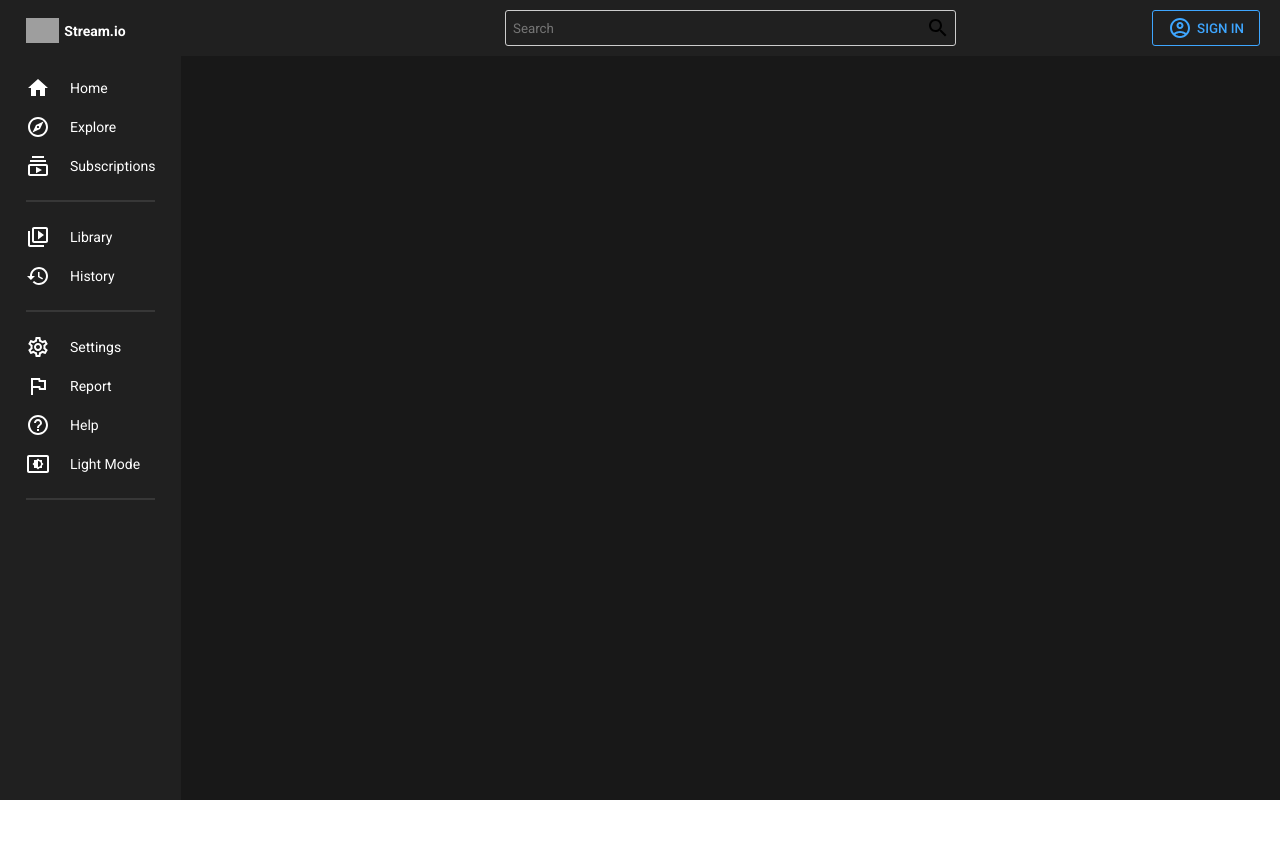
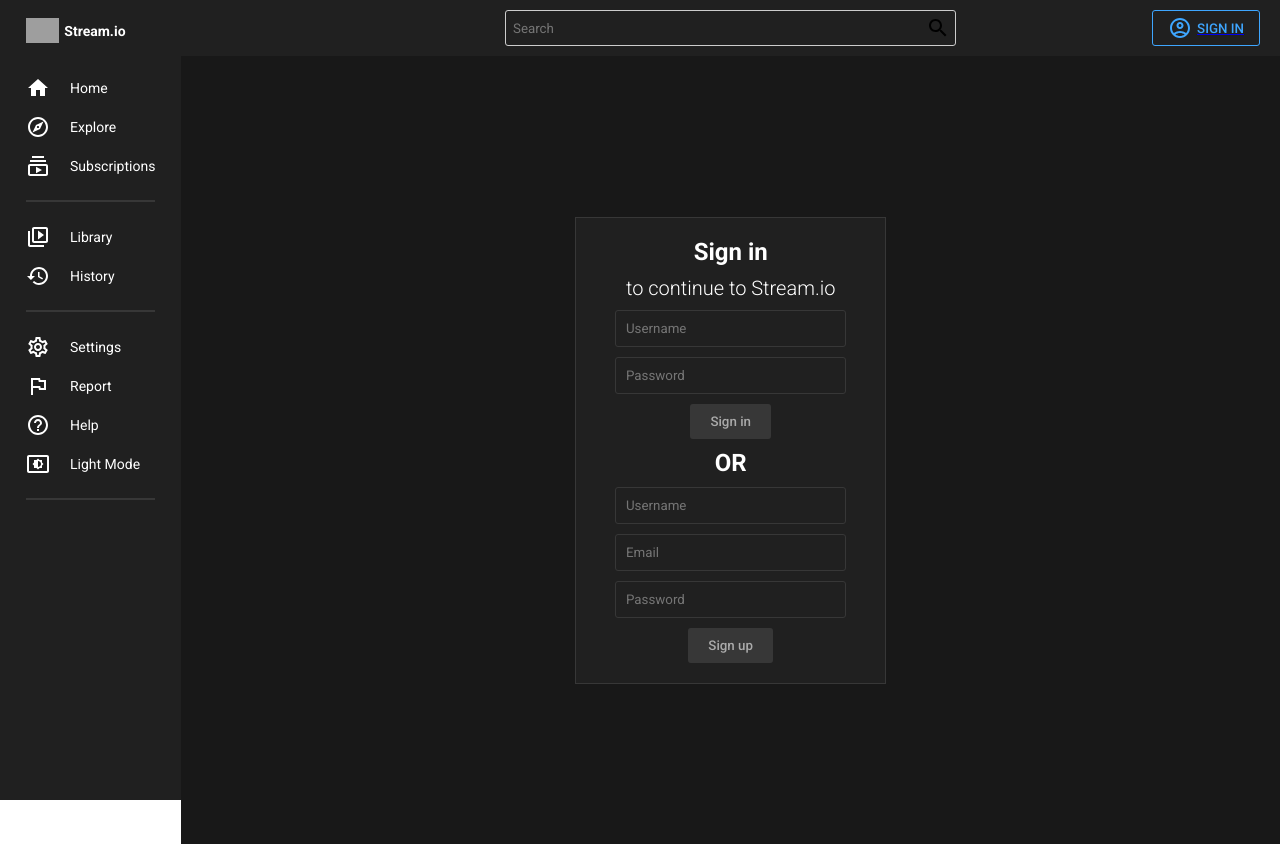
Before and after one commit to sidharthvnair02/Mern-Project, a React (Create React App) app in the folder Frontend/: page /signin in a window 1280 px wide. Before the commit the page ends 800 px from the top, so only its background shows below. Built offline with nearby package versions, Linux system fonts and the light colour scheme; grey boxes are pictures that could not be loaded.

Commit message:
Frontend Complete (Until changes needed)

```diff
--- a/Frontend/src/App.js
+++ b/Frontend/src/App.js
@@ -6,6 +6,7 @@
 import { BrowserRouter, Routes, Route } from "react-router-dom";
 import Home from "./pages/Home";
 import Video from "./pages/Video";
+import SignIn from "./pages/Signin";
 
 
 const Container = styled.div`
@@ -37,9 +38,10 @@
             <Wrapper>
               <Routes>
                 <Route path="/">
-                  <Route index element={<Home/>} />
+                  <Route index element={<Home />} />
+                  <Route path="signin" element={<SignIn/>} />
                   <Route path="video">
-                  <Route path=":id" element={<Video/>}/>
+                    <Route path=":id" element={<Video />} />
                   </Route>
                 </Route>
               </Routes>
--- a/Frontend/src/components/Menu.jsx
+++ b/Frontend/src/components/Menu.jsx
@@ -56,12 +56,6 @@
 
 const Login = styled.div``;
 
-const Title = styled.h2`
-  font-size: 14px;
-  font-weight: 500;
-  color: #aaaaaa;
-  margin-bottom: 20px;
-`;
 
 
 
--- a/Frontend/src/components/Navbar.jsx
+++ b/Frontend/src/components/Navbar.jsx
@@ -2,6 +2,7 @@
 import styled from "styled-components";
 import AccountCircleOutlinedIcon from "@mui/icons-material/AccountCircleOutlined";
 import SearchOutlinedIcon from "@mui/icons-material/SearchOutlined";
+import { Link } from "react-router-dom";
 
 const Container = styled.div`
   position: sticky;
@@ -62,10 +63,12 @@
           <Input placeholder="Search" />
           <SearchOutlinedIcon />
         </Search>
-        <Button>
-          <AccountCircleOutlinedIcon />
-          SIGN IN
-        </Button>
+        <Link to="signin" style={{textdecoration:"none"}}>
+          <Button>
+            <AccountCircleOutlinedIcon />
+            SIGN IN
+          </Button>
+        </Link>
       </Wrapper>
     </Container>
   );
--- /dev/null
+++ b/Frontend/src/pages/Signin.jsx
@@ -0,0 +1,72 @@
+import React from "react";
+import styled from "styled-components";
+
+const Container = styled.div`
+  display: flex;
+  flex-direction: column;
+  align-items: center;
+  justify-content: center;
+  height: calc(100vh - 56px);
+  color: ${({ theme }) => theme.text};
+`;
+
+const Wrapper = styled.div`
+  display: flex;
+  align-items: center;
+  flex-direction: column;
+  background-color: ${({ theme }) => theme.bgLighter};
+  border: 1px solid ${({ theme }) => theme.soft};
+  padding: 20px 50px;
+  gap: 10px;
+`;
+
+const Title = styled.h1`
+  font-size: 24px;
+`;
+
+const SubTitle = styled.h2`
+  font-size: 20px;
+  font-weight: 300;
+`;
+
+const Input = styled.input`
+  border: 1px solid ${({ theme }) => theme.soft};
+  border-radius: 3px;
+  padding: 10px;
+  background-color: transparent;
+  width: 100%;
+  color: ${({ theme }) => theme.text};
+`;
+
+const Button = styled.button`
+  border-radius: 3px;
+  border: none;
+  padding: 10px 20px;
+  font-weight: 500;
+  cursor: pointer;
+  background-color: ${({ theme }) => theme.soft};
+  color: ${({ theme }) => theme.textSoft};
+`;
+
+
+const SignIn = () => {
+  return (
+    <Container>
+      <Wrapper>
+        <Title>Sign in</Title>
+        <SubTitle>to continue to Stream.io</SubTitle>
+        <Input placeholder="Username" />
+        <Input type="password" placeholder="Password" />
+        <Button>Sign in</Button>
+        <Title>OR</Title>
+        <Input placeholder="Username" />
+        <Input placeholder="Email" />
+        <Input type="password" placeholder="Password" />
+        <Button>Sign up</Button>
+      </Wrapper>
+    </Container>
+  );
+};
+
+
+export default SignIn;
```
